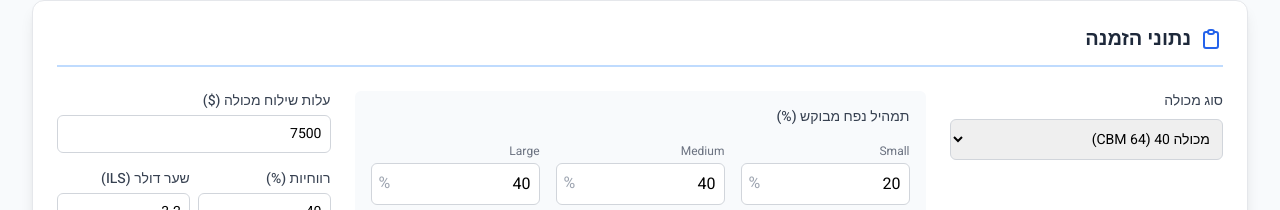
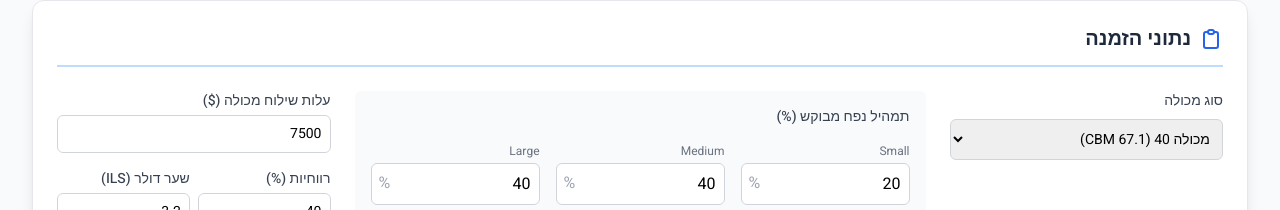
Before and after one commit to elishosh687-spec/EVA-CALCULATOR, a React (Vite) app: page / in a window 1280 px wide. Shown: the part 196-406 px from the top of the page. Built offline with nearby package versions, Linux system fonts and the light colour scheme.

Commit message:
Fix hardcoded CBM values in container selector and PDF export

```diff
--- a/App.tsx
+++ b/App.tsx
@@ -302,7 +302,7 @@ const App: React.FC = () => {
       header.innerHTML = `
         <h1 style="font-size: 24px; font-weight: bold; margin-bottom: 10px;">הצעת מחיר - קופסאות כובעים</h1>
         <div style="font-size: 14px; color: #666;">
-          <span>סוג מכולה: ${inputs.containerType === '20' ? '20 (24 CBM)' : '40 (64 CBM)'}</span>
+          <span>סוג מכולה: ${inputs.containerType === '20' ? `20 (${CONTAINER_CAPACITIES['20']} CBM)` : `40 (${CONTAINER_CAPACITIES['40']} CBM)`}</span>
           <span style="margin: 0 20px;">|</span>
           <span>תאריך: ${new Date().toLocaleDateString('he-IL')}</span>
           ${viewMode === 'customer' ? '<div style="margin-top: 10px; color: #888;">(מצג לקוח)</div>' : ''}
@@ -399,8 +399,8 @@ const App: React.FC = () => {
                 onChange={(e) => setInputs(prev => ({ ...prev, containerType: e.target.value as '20' | '40' }))}
                 className="w-full border-gray-300 border rounded-md p-2.5 md:p-2 focus:ring-blue-500 focus:border-blue-500 text-base md:text-sm"
               >
-                <option value="20">מכולה 20 (24 CBM)</option>
-                <option value="40">מכולה 40 (64 CBM)</option>
+                <option value="20">מכולה 20 ({CONTAINER_CAPACITIES['20']} CBM)</option>
+                <option value="40">מכולה 40 ({CONTAINER_CAPACITIES['40']} CBM)</option>
               </select>
             </div>
 
```
